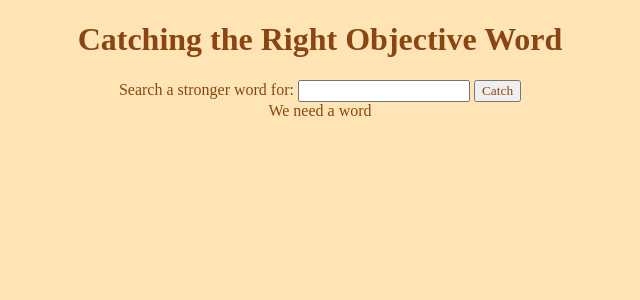
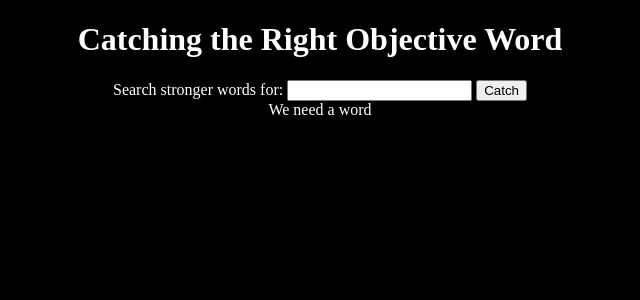
Before and after one commit to ChengGuo2000/UW-HCDE310-Final-Project, a Flask app: page / in a window 1280 px wide. Shown: the top 300 px of the page, without its empty margins (320-960 px from the left). Run offline with Flask 2, Linux system fonts and the light colour scheme.

Commit message:
change colors

```diff
--- a/main.py
+++ b/main.py
@@ -57,7 +57,7 @@ def get_frequency_safe(word_list, used):
 def make_word_cloud(freq_dict):
     image_name = "crow_images/crow" + str(randint(1,6)) + ".jpg"
     crow_mask = numpy.array(Image.open(image_name))
-    cloud = WordCloud(background_color="Moccasin", mask = crow_mask)
+    cloud = WordCloud(background_color="black", mask = crow_mask)
     cloud.generate_from_frequencies(freq_dict)
     return cloud.to_svg()
 
--- a/templates/project_template.html
+++ b/templates/project_template.html
@@ -3,17 +3,17 @@
 <head>
 <title>CROW</title>
 </head>
-<body style="background-color:Moccasin;">
-<h1 style="color:SaddleBrown;font-family:papyrus;text-align:center;">Catching the Right Objective Word</h1>
+<body style="background-color:black;">
+<h1 style="color:white;text-align:center;">Catching the Right Objective Word</h1>
 <form action="/" method="post" style="text-align:center;">
-    <label for="word" style="color:SaddleBrown;font-family:papyrus;text-align:center;">Search a stronger word for:</label>
-    <input type="text" id="word" name="word" style="font-family:papyrus;text-align:center;"/>
-    <input type="submit" value="Catch" name="gobtn" style="color:SaddleBrown;font-family:papyrus;"/>
+    <label for="word" style="color:white;text-align:center;">Search stronger words for:</label>
+    <input type="text" id="word" name="word" style="text-align:center;"/>
+    <input type="submit" value="Catch" name="gobtn" style="color:black;"/>
 </form>
 {% if prompt %}
-<div class='formtitle' style="color:SaddleBrown;font-family:papyrus;text-align:center;">{{prompt}}</div>
+<div class='formtitle' style="color:white;text-align:center;">{{prompt}}</div>
 {% elif word %}
-<div class='formtitle' style="font-family:papyrus;text-align:center;">{{cloud_image | safe}}</div>
+<div class='formtitle' style="text-align:center;">{{cloud_image | safe}}</div>
 {% endif %}
 </body>
 </html>
```
